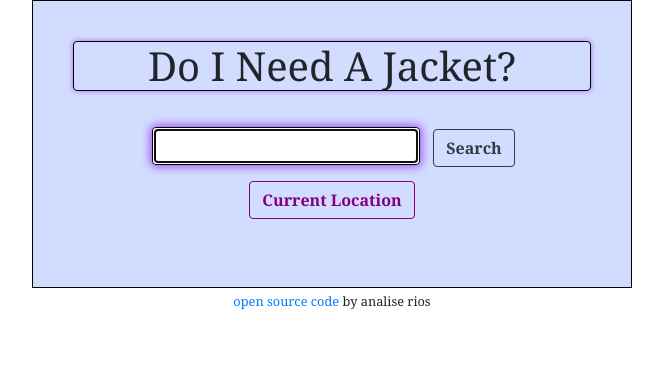
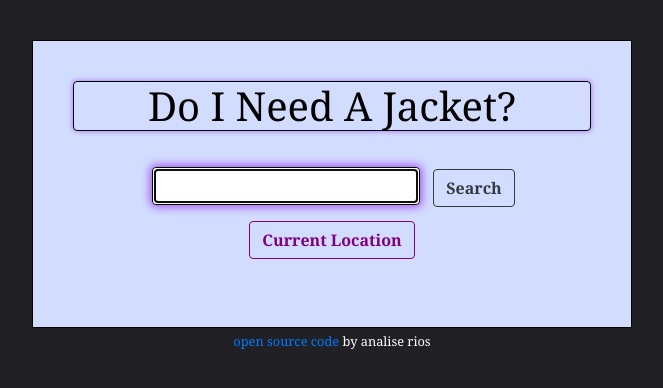
Before and after one commit to animalise/jacket-project-react, a React (Create React App) app: page / in a window 1280 px wide. Shown: the top 388 px of the page, without its empty margins (308-971 px from the left). Built offline with nearby package versions, Linux system fonts and the light colour scheme.

Commit message:
add unit positioning + adjust fonts and colors

```diff
--- a/src/App.css
+++ b/src/App.css
@@ -6,12 +6,12 @@
   border: 1px solid black;
   max-width: 600px;
   max-height: 600px;
-  margin: auto;
+  margin: 0px auto;
+  margin-top: 40px;
 
 }
 
 h1 {
-  font-family: Cambria, Cochin, Georgia, Times, 'Times New Roman', serif;
   box-sizing: border-box;
   border: 1px solid black;
   border-radius: 4px;
@@ -21,4 +21,5 @@ h1 {
 
 body {
   font-family: Georgia, 'Times New Roman', Times, serif;
+  color: black;
 }
--- a/src/Weather.css
+++ b/src/Weather.css
@@ -1,7 +1,3 @@
-.Weather {
-  font-family: Arial, Helvetica, sans-serif;
-}
-
 button {
   padding: 10px;
   margin: 5px;
@@ -56,3 +52,9 @@ ul {
   list-style: none;
   padding: 0px;
 }
+
+.units {
+  font-size: 20px;
+  position: relative;
+  top: -18px;
+}
--- a/src/Weather.js
+++ b/src/Weather.js
@@ -57,19 +57,21 @@ if (loaded)  {
           <div className="row">
           <div className="col-6">
           <ul>
-            <li>
-              <h2>{city}</h2>
-            </li>
-            <li><h3>{weather.temperature}°F </h3></li>
-            </ul>
+            <li><h2>{city}</h2></li>
+            <li> time and date </li>
+            <li><h3>
+              {weather.temperature}
+                <span className="units"><span className="fahrenheit">°F</span> | <span className="celsius">C</span></span>
+            </h3></li>
+          </ul>
             </div>
             <div className="col-6">
-            <ul>
-              <li><img src={weather.icon} alt="weather icon"></img></li>
+          <ul>
+            <li><img src={weather.icon} alt="weather icon"></img></li>
             <li>{weather.description}</li>
             <li>wind: {weather.wind} mph </li>
             <li>do I need a jacket? {props.jacket}</li>
-            </ul>
+          </ul>
             </div>
         </div>
         </div>
--- a/src/index.css
+++ b/src/index.css
@@ -1,5 +1,6 @@
 body {
   text-align: center;
+  background-color: #202025;
   margin: 0;
   font-family: -apple-system, BlinkMacSystemFont, 'Segoe UI', 'Roboto', 'Oxygen',
     'Ubuntu', 'Cantarell', 'Fira Sans', 'Droid Sans', 'Helvetica Neue',
@@ -8,6 +9,9 @@ body {
   -moz-osx-font-smoothing: grayscale;
 }
 
+small {
+  color: white;
+}
 
 code {
   font-family: source-code-pro, Menlo, Monaco, Consolas, 'Courier New',
```
